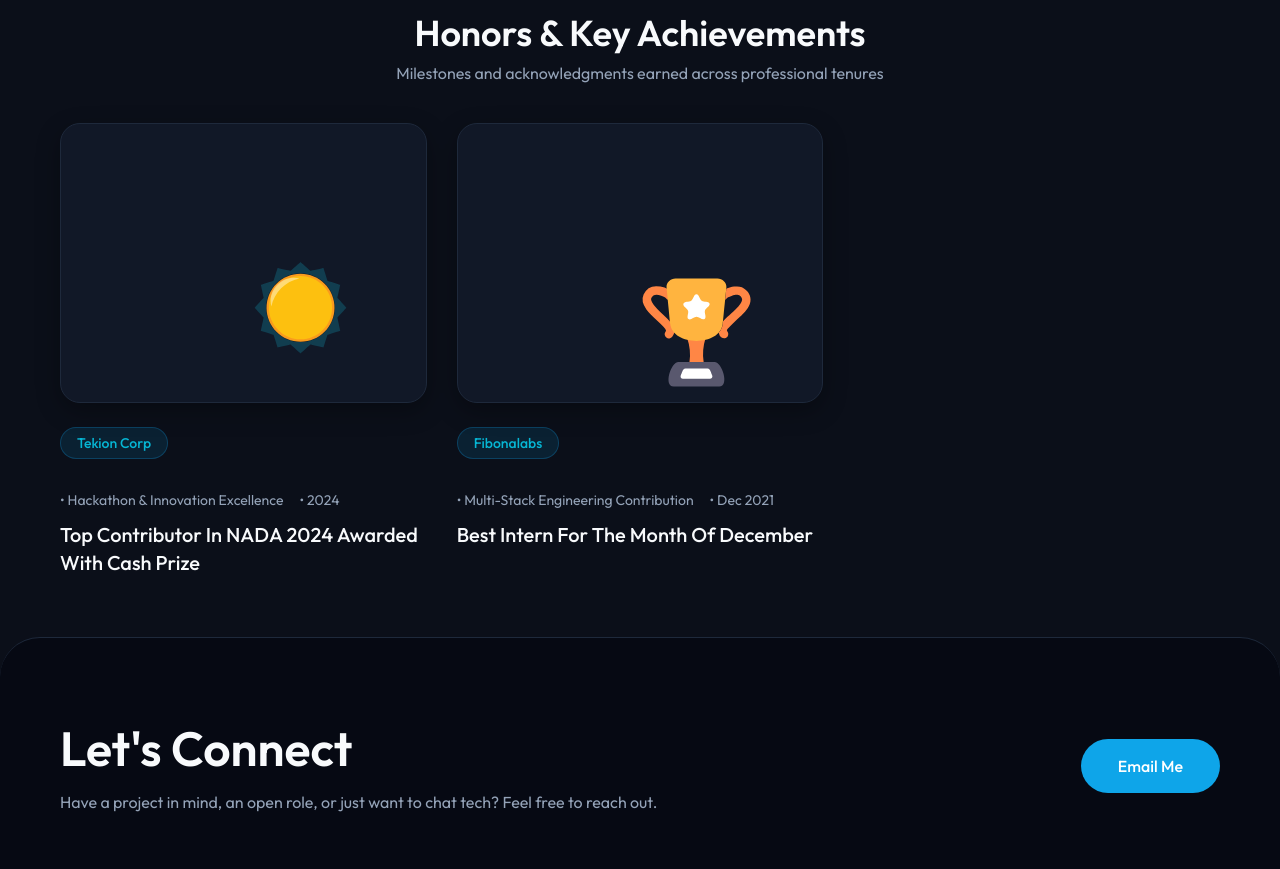
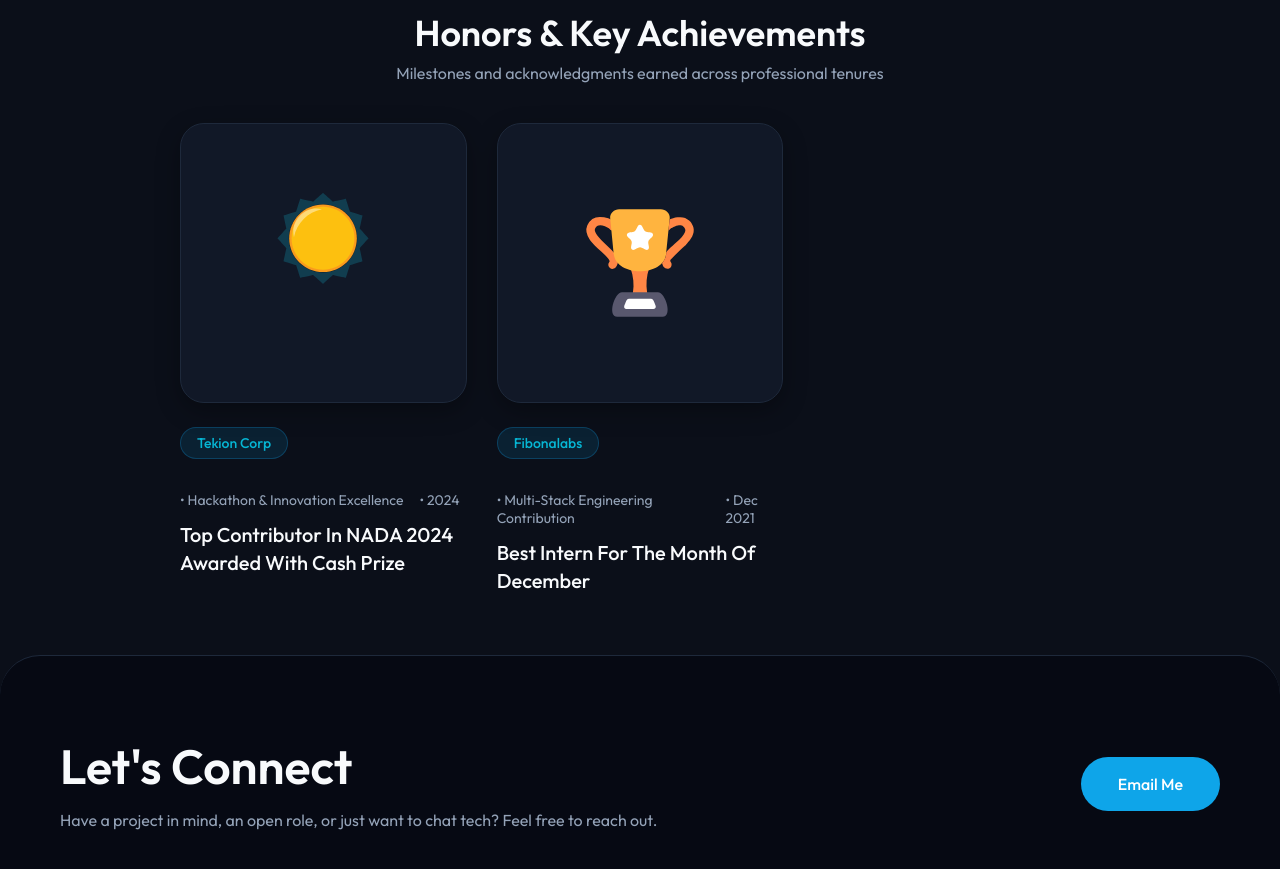
Before and after one commit to rajarathinam-MurugesaPandiyan/portfolio, a React (Vite) app: page / in a window 1280 px wide. Shown: the part 6861-7730 px from the top of the page. Built offline with nearby package versions, Linux system fonts and the light colour scheme.

Commit message:
awards added

```diff
--- a/src/components/Portfolio/Portfolio.css
+++ b/src/components/Portfolio/Portfolio.css
@@ -278,6 +278,12 @@
   color: var(--text-muted);
 }
 
+.awards-grid {
+  grid-template-columns: repeat(2, minmax(0, 1fr));
+  max-width: 920px;
+  margin: 0 auto;
+}
+
 .award-card {
   transition:
     transform 0.3s ease,
@@ -288,16 +294,56 @@
   transform: translateY(-4px);
 }
 
+.award-card .award-image,
+.award-card .project-image.award-image,
 .award-image {
   border-radius: 24px;
   background-color: var(--bg-card) !important;
   border: 1px solid var(--border-color);
   box-shadow: 0 8px 24px rgba(0, 0, 0, 0.3);
+  display: flex !important;
+  justify-content: center !important;
+  align-items: center !important;
+  padding: 0 !important;
+  position: relative;
+  overflow: hidden;
+  transition: all 0.35s ease;
+}
+
+.award-card:hover .award-image {
+  border-color: rgba(var(--primary-rgb), 0.4);
+  box-shadow:
+    0 12px 30px rgba(0, 0, 0, 0.4),
+    0 0 20px rgba(var(--primary-rgb), 0.15);
+}
+
+.award-lottie-wrapper {
+  width: 100%;
+  height: 100%;
+  max-width: 210px;
+  max-height: 210px;
   display: flex;
   justify-content: center;
   align-items: center;
+  margin: auto;
   position: relative;
-  transition: all 0.35s ease;
+}
+
+.award-lottie-player {
+  width: 100% !important;
+  height: 100% !important;
+  display: flex !important;
+  justify-content: center !important;
+  align-items: center !important;
+  margin: 0 auto !important;
+}
+
+.award-lottie-wrapper svg,
+.award-lottie-player svg {
+  margin: 0 auto !important;
+  display: block !important;
+  max-width: 100% !important;
+  max-height: 100% !important;
 }
 
 .featured-info {
@@ -438,6 +484,13 @@
   }
 }
 
+@media (max-width: 768px) {
+  .awards-grid {
+    grid-template-columns: 1fr;
+    max-width: 480px;
+  }
+}
+
 @media (max-width: 600px) {
   .projects-grid {
     grid-template-columns: 1fr;
--- a/src/components/Portfolio/Portfolio.tsx
+++ b/src/components/Portfolio/Portfolio.tsx
@@ -66,11 +66,12 @@ export const Portfolio = () => {
           {AWARDS_DATA.map((award, idx) => (
             <div className="project-card award-card" key={idx}>
               <div className="project-image award-image">
-                <div style={{ width: "65%", height: "65%" }}>
+                <div className="award-lottie-wrapper">
                   <Player
                     autoplay
                     loop
                     src={award.animation}
+                    className="award-lottie-player"
                     style={{ height: "100%", width: "100%" }}
                   />
                 </div>
```
